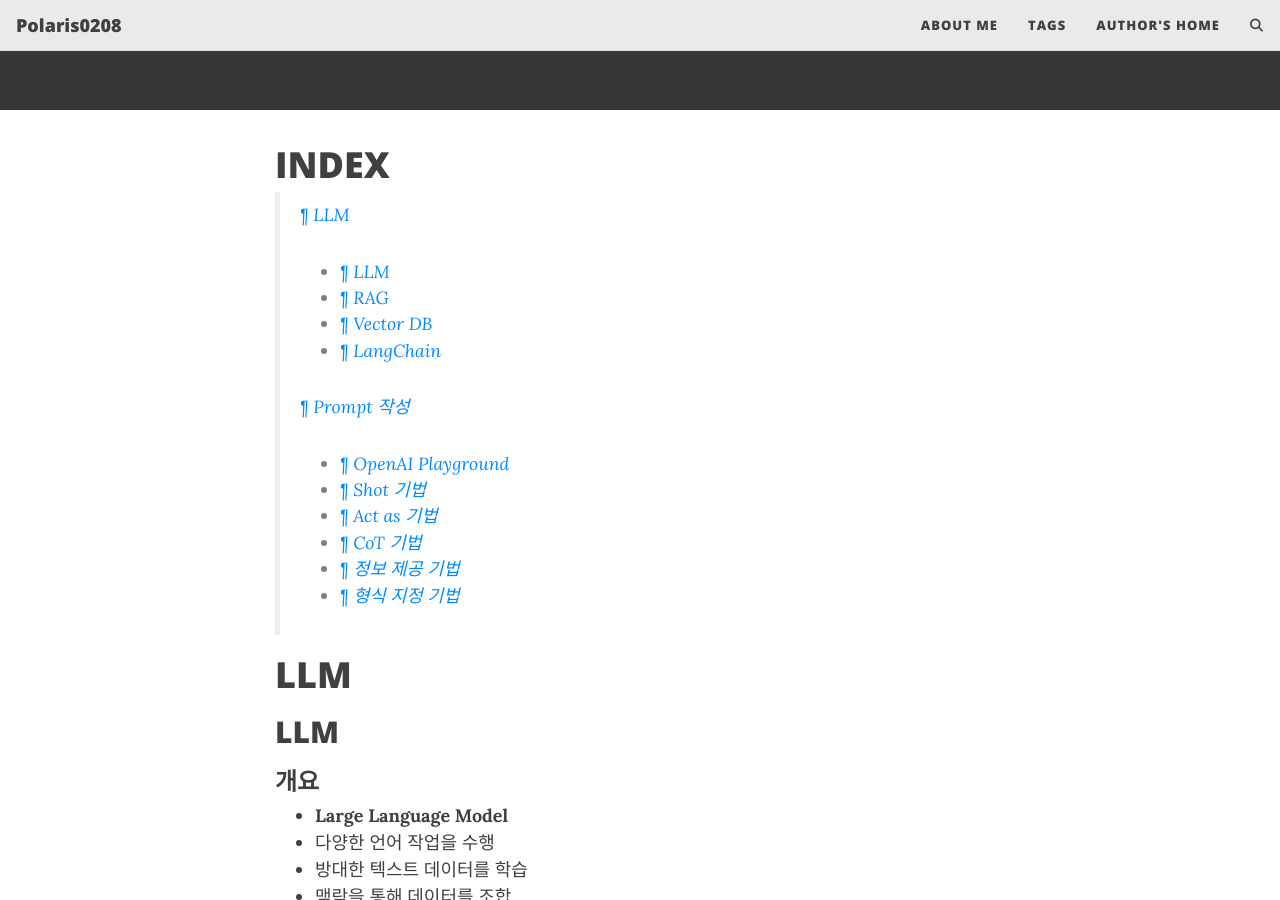
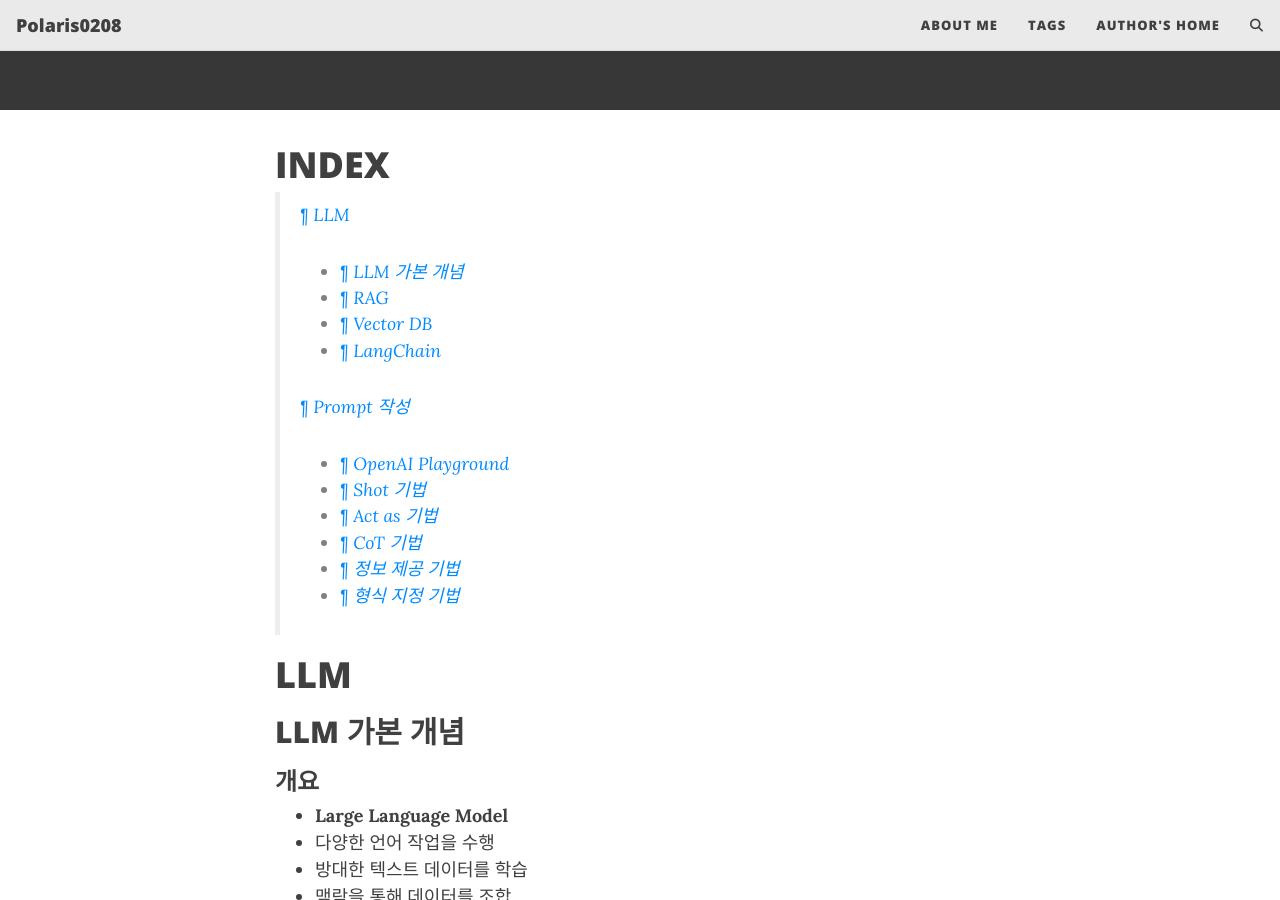
Before and after one commit to polaris0208/polaris0208.github.io, a Jekyll site: the page built from _posts/2024-11-08-LLM-Prompt.md, in a window 1280 px wide and 900 px high, scrolled down 460 px. Built offline with Jekyll 4.4.1, drawn with Linux system fonts in a browser that asks for light colours; comment, search, counter and statistics services are not loaded.

Commit message:
header fix

```diff
--- a/_posts/2024-11-08-LLM-Prompt.md
+++ b/_posts/2024-11-08-LLM-Prompt.md
@@ -11,7 +11,7 @@ author: polaris0208
 # INDEX
 
 >[¶ LLM](#llm)
->- [¶ LLM](#llm-1)
+>- [¶ LLM 가본 개념](#llm-가본-개념)
 >- [¶ RAG](#rag)
 >- [¶ Vector DB](#vector-db)
 >- [¶ LangChain](#langchain)
@@ -26,7 +26,7 @@ author: polaris0208
 
 # LLM
 
-## LLM
+## LLM 가본 개념
 
 ### 개요
 - **Large Language Model**
```
